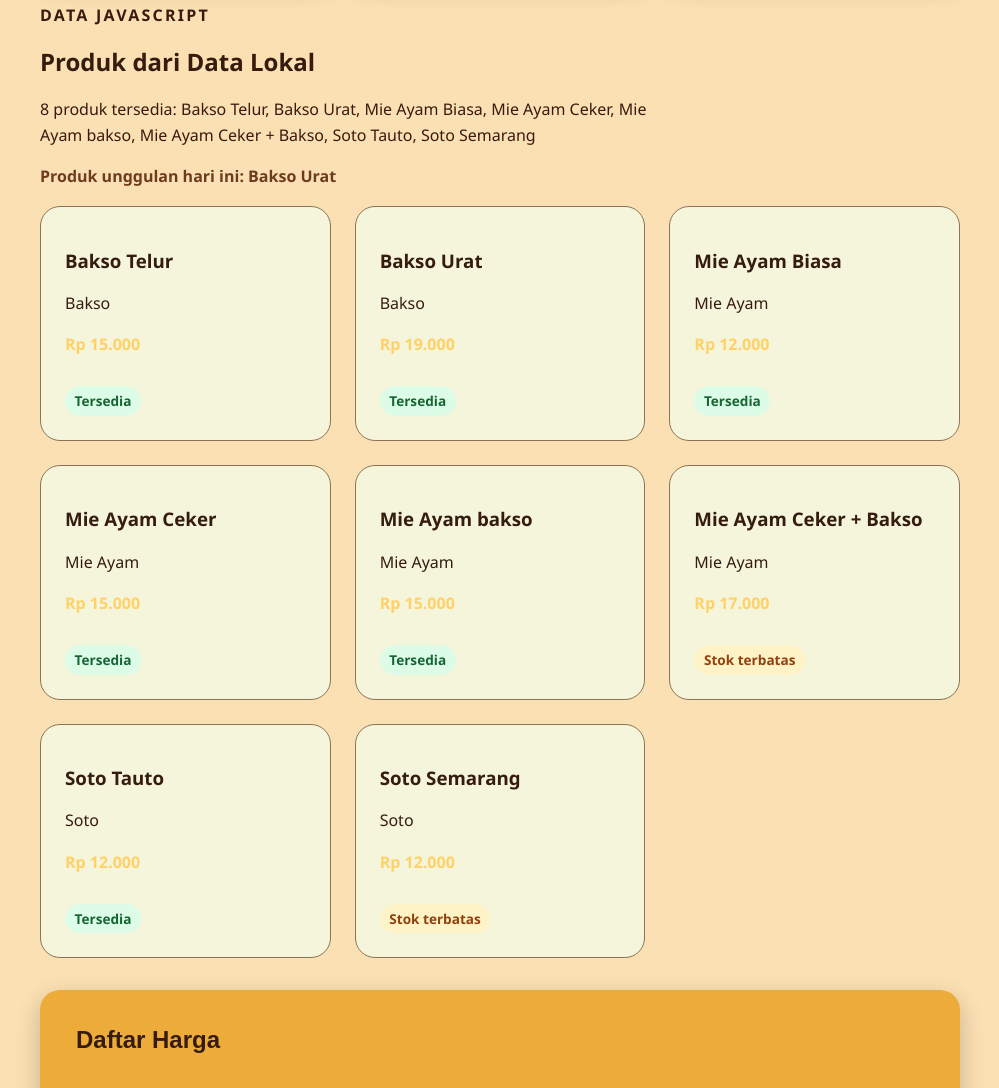
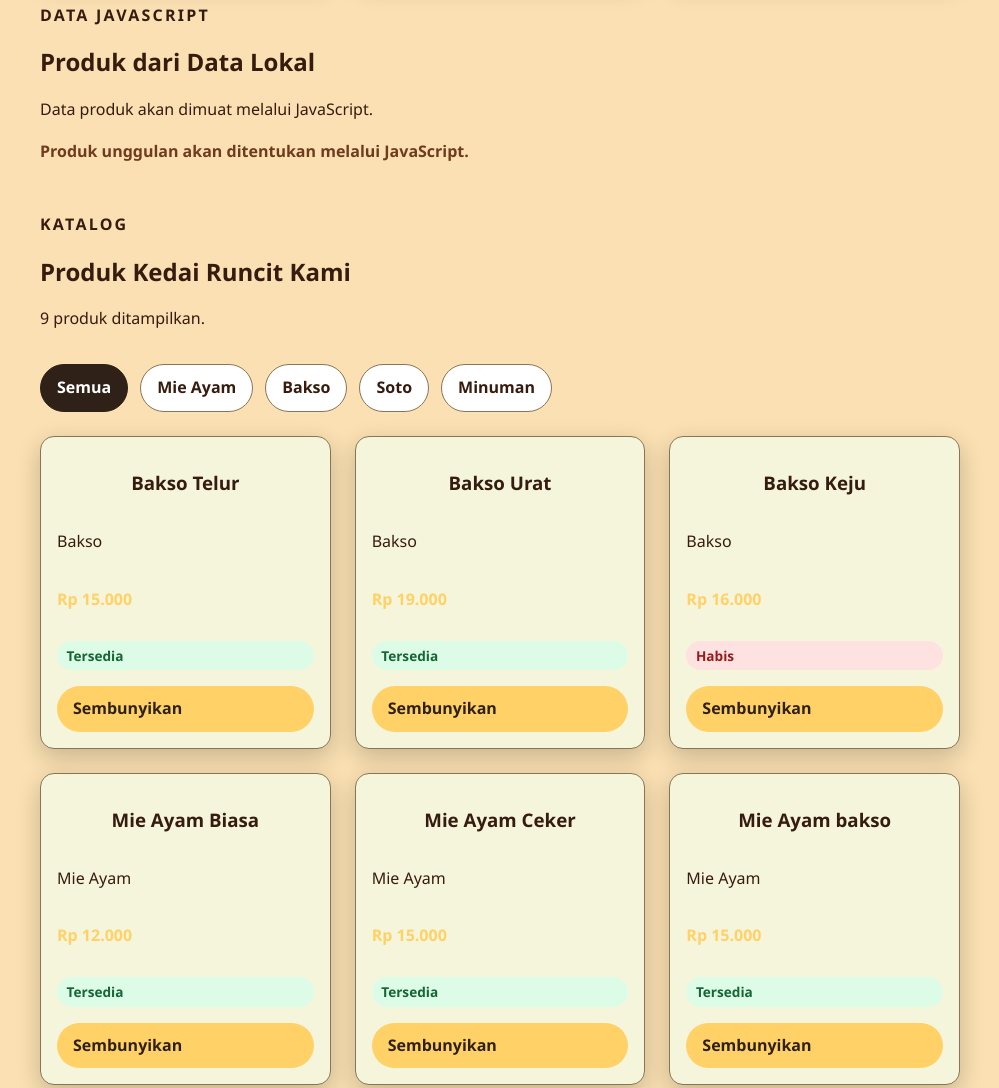
Before and after one commit to melindabilqis/website-umkm, a plain HTML site: page produk.html in a window 1280 px wide. Shown: the part 928-2016 px from the top of the page, without its empty margins (140-1139 px from the left). Drawn offline with Linux system fonts and the light colour scheme.

Commit message:
feat: add DOM product filter rendering

```diff
--- a/css/style.css
+++ b/css/style.css
@@ -850,3 +850,42 @@ img {
   font-weight: 700;
   color: var(--color-primary, #6f3b1f);
 }
+
+.filter-bar {
+  display: flex;
+  flex-wrap: wrap;
+  gap: 0.75rem;
+  margin-block: 1rem 1.5rem;
+}
+
+.filter-button {
+  border: 1px solid var(--color-border, #cbd5e1);
+  border-radius: 999px;
+  background: #ffffff;
+  color: var(--color-text, #1f2937);
+  padding: 0.65rem 1rem;
+  font-weight: 700;
+  cursor: pointer;
+}
+
+.filter-button:hover,
+.filter-button:focus-visible {
+  border-color: var(--color-primary, #2563eb);
+  outline: 3px solid rgb(37 99 235 / 20%);
+  outline-offset: 2px;
+}
+
+.filter-button.is-active {
+  background: var(--color-button-text);
+  border-color: var(--color-button-text);
+  color: #ffffff;
+}
+
+.empty-state {
+  grid-column: 1 / -1;
+  border: 1px dashed #94a3b8;
+  border-radius: 1rem;
+  padding: 1rem;
+  background: #ffffff;
+  color: #64748b;
+}
--- a/js/app.js
+++ b/js/app.js
@@ -50,32 +50,100 @@ function buatKartuProduk(produk) {
   `;
 }
 
-function renderProduk() {
-  const grid = document.querySelector("#produk-dinamis");
-  const ringkasan = document.querySelector("#produk-ringkasan");
-  const unggulan = document.querySelector("#produk-unggulan");
+const produkGrid = document.querySelector("#produk-grid");
+const produkStatus = document.querySelector("#produk-status");
+const tombolFilter = document.querySelectorAll("[data-filter]");
 
-  if (!grid || !ringkasan || !unggulan) {
-    console.warn("Target render produk belum lengkap.");
+function renderProduk(kategoriAktif = "Semua") {
+  if (!produkGrid || !produkStatus) {
+    console.warn("Target render produk tidak ditemukan.");
     return;
   }
 
-  const produkTersedia = produkUmkm.filter((produk) => produk.stok > 0);
-  const produkUnggulan = produkUmkm.find((produk) => produk.unggulan === true);
-  const markupProduk = produkTersedia.map(buatKartuProduk).join("");
+  const produkTampil = kategoriAktif === "Semua"
+    ? produkUmkm
+    : produkUmkm.filter((produk) => produk.kategori === kategoriAktif);
 
-  produkUmkm.forEach((produk) => {
-  console.log("Debug produk:", produk.nama, "stok:", produk.stok);
+  produkGrid.replaceChildren();
+
+  if (produkTampil.length === 0) {
+    produkGrid.append(buatEmptyState(kategoriAktif));
+    produkStatus.textContent = "0 produk ditemukan.";
+    return;
+  }
+
+  produkTampil.forEach((produk) => {
+    produkGrid.append(buatElemenProduk(produk));
   });
 
-  grid.innerHTML = markupProduk;
-  ringkasan.textContent = `${produkTersedia.length} produk tersedia: ${produkTersedia.map((produk) => produk.nama).join(", ")}`;
+  produkStatus.textContent = `${produkTampil.length} produk ditampilkan.`;
+}
+renderProduk();
 
-  unggulan.textContent = produkUnggulan
-    ? `Produk unggulan hari ini: ${produkUnggulan.nama}`
-    : "Belum ada produk unggulan.";
+function buatElemenProduk(produk) {
+  const card = document.createElement("article");
+  card.classList.add("product-card");
 
-  console.table(produkUmkm);
+  const title = document.createElement("h3");
+  title.textContent = produk.nama;
+
+  const category = document.createElement("p");
+  category.classList.add("category-note");
+  category.textContent = produk.kategori;
+
+  const price = document.createElement("p");
+  price.classList.add("price");
+  price.textContent = formatRupiah(produk.harga);
+
+  const stock = document.createElement("span");
+  const status = statusStok(produk.stok);
+  stock.classList.add("stock-badge");
+  if (status.className) {
+    stock.classList.add(status.className);
+  }
+  stock.textContent = status.label;
+
+  const removeButton = document.createElement("button");
+  removeButton.type = "button";
+  removeButton.textContent = "Sembunyikan";
+  removeButton.classList.add("ghost-button");
+
+  removeButton.addEventListener("click", () => {
+    card.remove();
+    produkStatus.textContent = "Satu kartu disembunyikan dari tampilan sementara.";
+  });
+
+  card.append(title, category, price, stock, removeButton);
+  return card;
 }
 
-document.addEventListener("DOMContentLoaded", renderProduk);
+function buatEmptyState(kategori) {
+  const empty = document.createElement("p");
+  empty.classList.add("empty-state");
+  empty.textContent = `Belum ada produk pada kategori ${kategori}.`;
+  return empty;
+}
+
+tombolFilter.forEach((tombol) => {
+  tombol.addEventListener("click", (event) => {
+    const tombolAktif = event.currentTarget;
+    const kategori = tombolAktif.dataset.filter;
+
+    tombolFilter.forEach((item) => item.classList.remove("is-active"));
+    tombolAktif.classList.add("is-active");
+
+    renderProduk(kategori);
+  });
+});
+
+const removeButton = document.createElement("button");
+removeButton.type = "button";
+removeButton.textContent = "Sembunyikan";
+removeButton.classList.add("ghost-button");
+
+removeButton.addEventListener("click", () => {
+  card.remove();
+  produkStatus.textContent = "Satu kartu disembunyikan dari tampilan sementara.";
+});
+
+card.append(removeButton);
--- a/produk.html
+++ b/produk.html
@@ -79,6 +79,24 @@
           <p id="produk-unggulan">Produk unggulan akan ditentukan melalui JavaScript.</p>
         </div>
         <div id="produk-dinamis" class="js-product-grid"></div>
+      </section>
+
+      <section class="product-section" aria-labelledby="produk-title">
+        <div class="section-heading">
+          <p class="eyebrow">Katalog</p>
+          <h2 id="produk-title">Produk Kedai Runcit Kami</h2>
+          <p id="produk-status" class="produk-status">Produk belum dimuat.</p>
+        </div>
+
+        <div class="filter-bar" aria-label="Filter kategori produk">
+          <button type="button" class="filter-button is-active" data-filter="Semua">Semua</button>
+          <button type="button" class="filter-button" data-filter="Mie Ayam">Mie Ayam</button>
+          <button type="button" class="filter-button" data-filter="Bakso">Bakso</button>
+          <button type="button" class="filter-button" data-filter="Soto">Soto</button>
+          <button type="button" class="filter-button" data-filter="Minuman">Minuman</button>
+        </div>
+
+        <div id="produk-grid" class="product-grid" aria-live="polite"></div>
       </section>
 
       <section id="harga" class="hero" aria-labelledby="harga-title">
```
